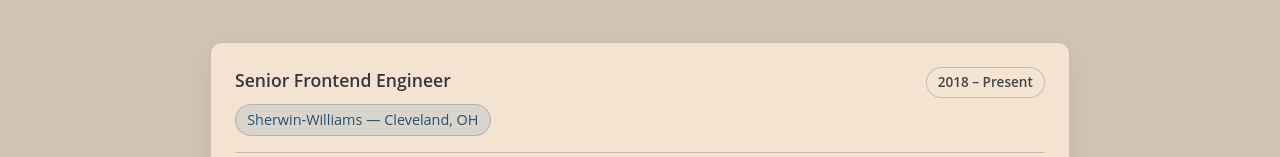
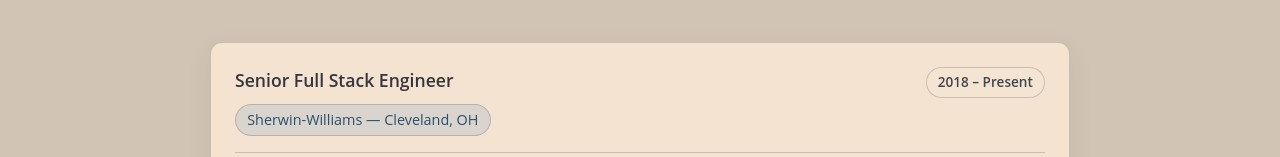
Before and after one commit to mike-sabo/mikesabo.dev, a React (Vite) app: page /resume in a window 1280 px wide. Shown: the part 163-320 px from the top of the page. Built offline with nearby package versions, Linux system fonts and the light colour scheme.

Commit message:
feat: update job title from Senior Frontend Engineer to Senior Full Stack Engineer

```diff
--- a/src/components/Experience/Experience.tsx
+++ b/src/components/Experience/Experience.tsx
@@ -2,7 +2,7 @@
 
 const jobs = [
   {
-    title: "Senior Frontend Engineer",
+    title: "Senior Full Stack Engineer",
     company: "Sherwin-Williams",
     location: "Cleveland, OH",
     period: "2018 – Present",
```
